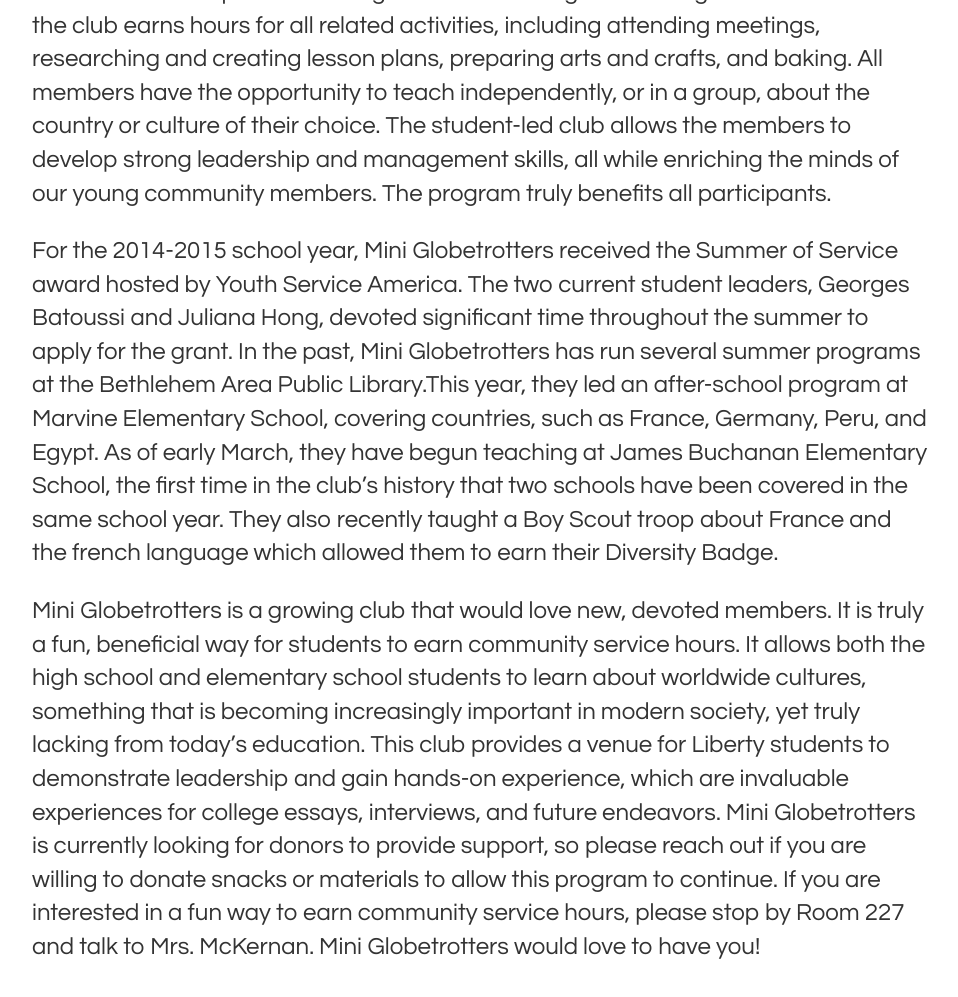
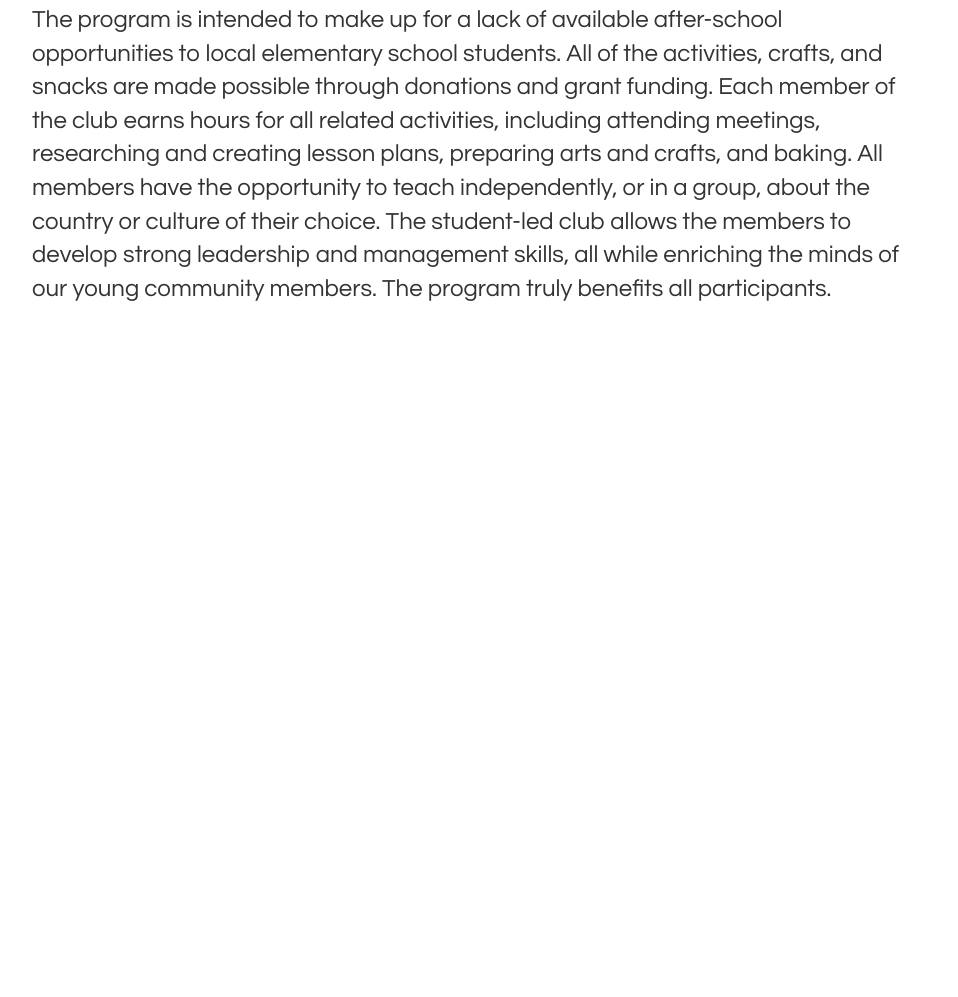
Before and after one commit to JulianaHong/JulianaHong.github.io, a plain HTML site: page about.html in a window 1280 px wide. Shown: the part 655-1652 px from the top of the page, without its empty margins (160-1118 px from the left). After the commit the page ends 1020 px from the top, so only its background shows below. Drawn offline with Linux system fonts and the light colour scheme.

Commit message:
Update about.html

```diff
--- a/about.html
+++ b/about.html
@@ -15,11 +15,10 @@
         		<li><a href="https://lhsminiglobetrotters.blogspot.com">Blog</a></li>
     		</ul>
 		</nav>
+	<h1>What is Mini Globetrotters?</h1>
   <p>Mini Globetrotters is a student-led community service club dedicated to spreading multiculturalism to elementary schools in the Lehigh Valley. The club was started in the 2004-2005 school year by Mrs. Cécile McKernan. The program started at Calypso Elementary School, and has since been held annually at James Buchanan Elementary School. In the Spring of 2015, it was brought to Marvine Elementary School for the first time. Since its inception ten years ago, Mini Globetrotters has served hundreds of elementary school students and contributed over 500 hours of community service.
   </p>
   <p>The program is intended to make up for a lack of available after-school opportunities to local elementary school students. All of the activities, crafts, and snacks are made possible through donations and grant funding. Each member of the club earns hours for all related activities, including attending meetings, researching and creating lesson plans, preparing arts and crafts, and baking. All members have the opportunity to teach independently, or in a group, about the country or culture of their choice. The student-led club allows the members to develop strong leadership and management skills, all while enriching the minds of our young community members. The program truly benefits all participants.
   </p>
-  <p>For the 2014-2015 school year, Mini Globetrotters received the Summer of Service award hosted by Youth Service America. The two current student leaders, Georges Batoussi and Juliana Hong, devoted significant time throughout the summer to apply for the grant. In the past, Mini Globetrotters has run several summer programs at the Bethlehem Area Public Library.This year, they led an after-school program at Marvine Elementary School, covering countries, such as France, Germany, Peru, and Egypt. As of early March, they have begun teaching at James Buchanan Elementary School, the first time in the club’s history that two schools have been covered in the same school year. They also recently taught a Boy Scout troop about France and the french language which allowed them to earn their Diversity Badge.
-  </p>
-  <p>Mini Globetrotters is a growing club that would love new, devoted members. It is truly a fun, beneficial way for students to earn community service hours. It allows both the high school and elementary school students to learn about worldwide cultures, something that is becoming increasingly important in modern society, yet truly lacking from today’s education. This club provides a venue for Liberty students to demonstrate leadership and gain hands-on experience, which are invaluable experiences for college essays, interviews, and future endeavors. Mini Globetrotters is currently looking for donors to provide support, so please reach out if you are willing to donate snacks or materials to allow this program to continue. If you are interested in a fun way to earn community service hours, please stop by Room 227 and talk to Mrs. McKernan. Mini Globetrotters would love to have you!</p>
+
 </html>
```
